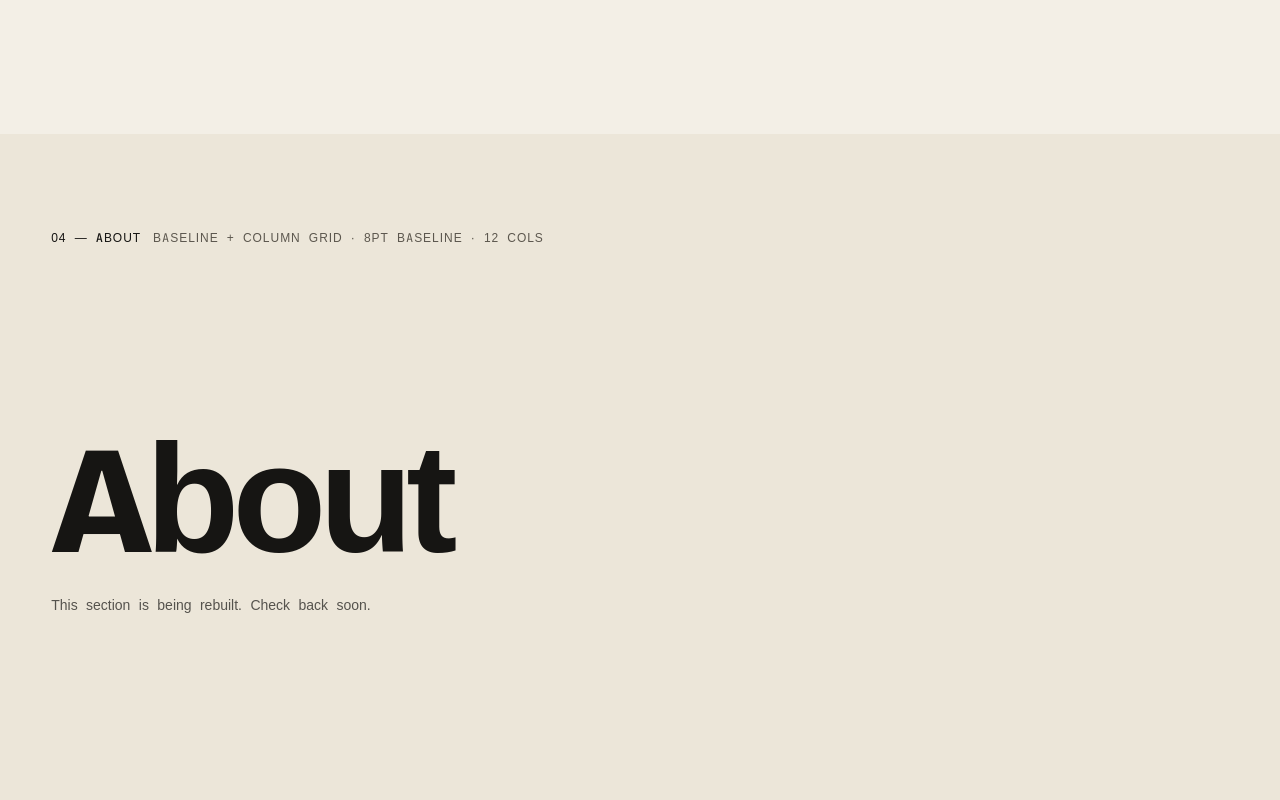
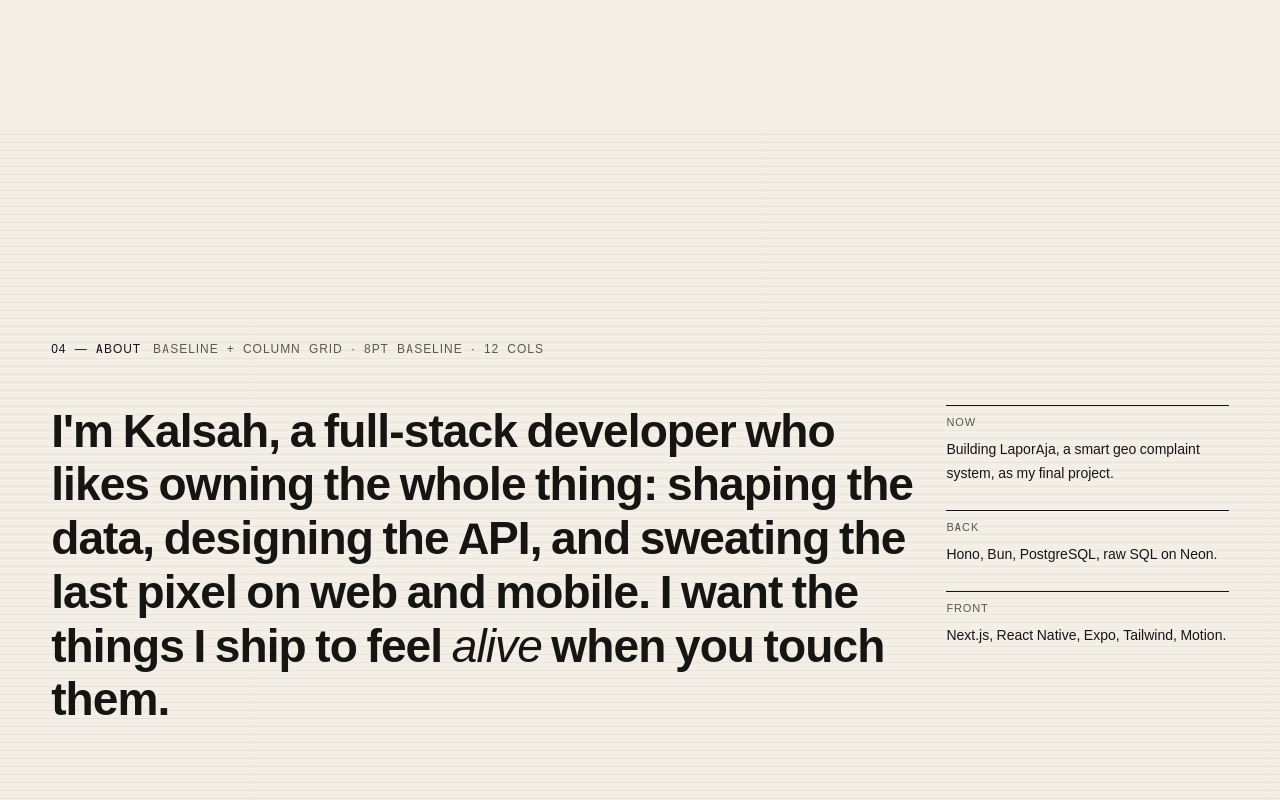
Before and after one commit to jieffrey/Jeffrey, a Next.js app: page /en in a window 1280 px wide. Shown: the part 5520-6320 px from the top of the page. Built offline with nearby package versions, Linux system fonts and the light colour scheme.

Commit message:
feat: mount About on the home page

```diff
--- a/app/[locale]/page.tsx
+++ b/app/[locale]/page.tsx
@@ -4,13 +4,13 @@ import Section from "@/common/components/section/Section";
 import TheLine from "@/modules/line/components/TheLine";
 import Now from "@/modules/now/components/Now";
 import Work from "@/modules/work/components/Work";
+import About from "@/modules/about/components/About";
 import { getGithub } from "@/lib/data/github";
 import { getSpotify } from "@/lib/data/spotify";
 import type { SectionId } from "@/lib/sections";
 
 /** Sections still waiting for their phase, with their placeholder surface. */
 const PLACEHOLDERS: { id: Exclude<SectionId, "line">; surface: string }[] = [
-  { id: "about", surface: "bg-paper-2 text-ink" },
   { id: "stack", surface: "bg-paper text-ink" },
   { id: "cabinet", surface: "bg-paper-2 text-ink" },
   { id: "contact", surface: "bg-paper text-ink" },
@@ -31,6 +31,7 @@ export default async function HomePage({
       <TheLine />
       <Now github={github} spotify={spotify} />
       <Work />
+      <About />
       {PLACEHOLDERS.map(({ id, surface }) => (
         <Section key={id} id={id} className={surface}>
           <div className="my-auto max-w-3xl">
```
